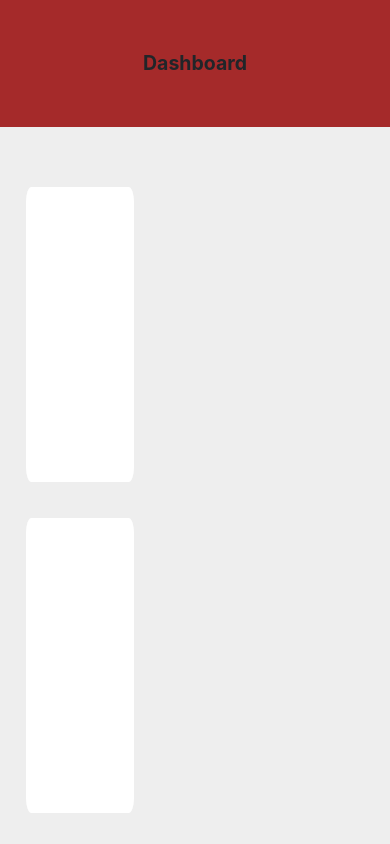
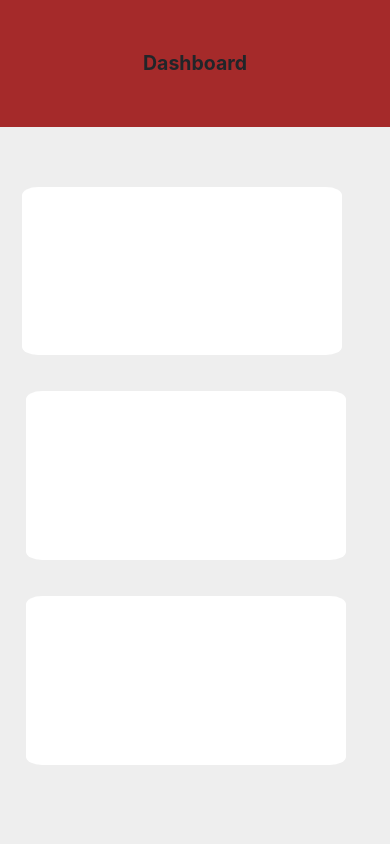
Before and after one commit to ranjithckumar/Douknw-Quiz-App, a plain HTML site: page index2.html in a window 390 px wide. Drawn offline with nearby package versions, Linux system fonts and the light colour scheme.

Commit message:
Implementation of responsive user experience

```diff
--- a/index2.html
+++ b/index2.html
@@ -17,7 +17,7 @@
               </div>
            </div>
            <div class="row" id="listContainer">
-             <div id="JavaScript">
+             <div id="javaScript">
 
              </div>
              <div id="python">
--- a/style2.css
+++ b/style2.css
@@ -15,32 +15,12 @@ body{
     height: 20vh
 }
 
-@media only screen and (max-width: 768px)
-{
-   #listContainer{
-       display: inline;
-   }
+@media only screen and (max-width: 479px){
+    #listContainer
+    {
+        display: inline;
+    }
 }
-
-@media only screen and (max-width:620px) {
-    /* For mobile phones: */
-    #javaScript, #python, #java {
-      width:100%;
-    }
-  }
-
-
-/* @media only screen and (min-width: 400px) {
-    #javaScript{
-        height: 15vh;
-        width: 10%;
-        margin-top: 10%;
-        border-radius: 5%;
-       background-color: #ffffff;
-       margin-left: 2%;
-    }
-  } */
-
 #javaScript{
     height: 35vh;
     width: 30%;
@@ -67,3 +47,14 @@ body{
    background-color: #ffffff;
    margin-left: 3%;
 }
+
+
+@media only screen and (max-width: 479px){
+    #javaScript,#python,#java{
+        height: 20vh;
+        width: 20rem;
+        border-color: aqua;
+        background-color: #ffffff;
+
+    }
+}
```
